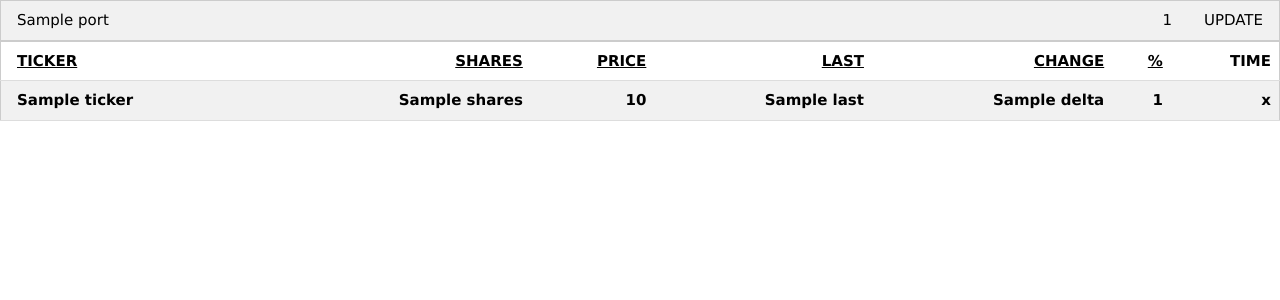
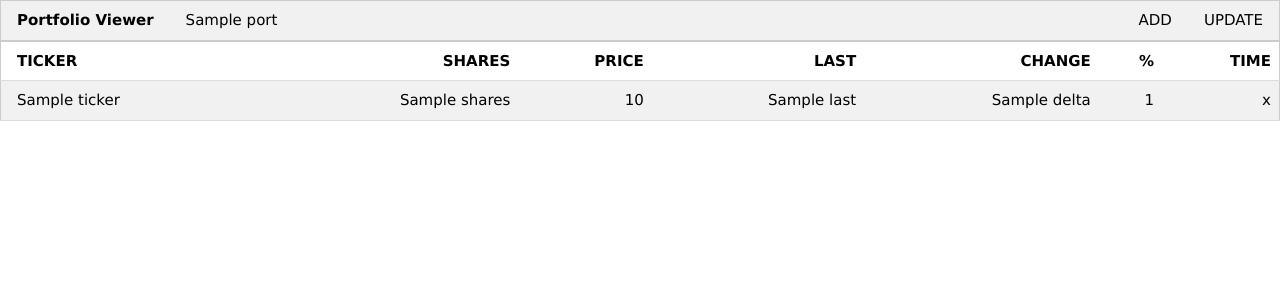
Before and after one commit to berkobob/PortViewer, a Flask app: template src/view/templates/port.html in a window 1280 px wide. Shown: the top 300 px of the page. Run offline with Flask 2, Linux system fonts and the light colour scheme; the template is opened without the code that fills it: most values are stand-ins (such as "Sample title", 1, 10 or a date in 2020); lists and menus that the app fills with data are empty.

Commit message:
Add create portfolio and add ticker

```diff
--- a/src/controller/ticker.py
+++ b/src/controller/ticker.py
@@ -12,6 +12,7 @@ class Ticker(object):
         self.price = float(data[2])
         self.exchange = data[3]
         self.last = 0.0
+
         self.delta = 0.0
         self.percent = 0.0
         self.stamp = "NO DATA"
@@ -48,7 +49,6 @@ class Ticker(object):
             last = price.get_text()
             last = last.replace(',','')
             self.last = float(last)
-            self.last = 0
             if self.exchange == "LSE":
                 self.last = self.last / 100
         except:
@@ -68,7 +68,6 @@ class Ticker(object):
         else:
             self.stamp = "None"
 
-
     def __cleanName(self):
         if self.ticker[-1] != '.':
             if '.' in self.ticker:
--- a/src/view/app.py
+++ b/src/view/app.py
@@ -1,4 +1,4 @@
-from flask import Flask, render_template, request
+from flask import Flask, render_template, request,url_for, redirect
 
 app = Flask(__name__)
 contoller = None
@@ -9,8 +9,10 @@ def startWebView(new_controller):
     controller = new_controller
     app.run('0.0.0.0', port=80, debug=True)
 
-@app.route('/')
+@app.route('/', methods=['GET', 'POST'])
 def home():
+    if request.method == "POST":
+        controller.new_port(request.form['name'])
     return render_template('home.html', ports=controller.port_names())
 
 @app.route('/<port>/')
@@ -23,15 +25,19 @@ def port_view(port):
 @app.route('/<col>/<port>/')
 def sort(col, port):
     global ascending
-    ports = controller.port_names()
     tickers = controller.sort(port, col, ascending)
     ascending = not ascending
-    return render_template('port.html', ports=ports, tickers=tickers, page=port)
+    return redirect('/'+port)
 
 @app.route('/update/<port>/')
 def update(port):
     controller.update(port)
-    return render_template('port.html', ports=controller.port_names(), tickers=controller.get_port(port), page=port)
+    return redirect('/'+port)
+
+@app.route('/add/<port>', methods=['POST'])
+def add_ticker(port):
+    controller.add_ticker(port, list(request.form.values()))
+    return redirect('/'+port)
 
 if __name__ == '__main__':
     import sys
--- a/src/view/static/css/mystyle.css
+++ b/src/view/static/css/mystyle.css
@@ -1,5 +1,12 @@
-.mine p{
-    font-size: 30px;
-    text-align: center;
-    padding: 100px 100px 100px 100px;
+.mine a:link{
+    text-decoration: burlywood;
+    font-size: 20px;
 }
+
+a:link {
+    text-decoration: none;
+}
+
+th {
+    text-decoration: none;
+}
--- /dev/null
+++ b/src/view/templates/base.html
@@ -0,0 +1,44 @@
+<!DOCTYPE html>
+<html lang="en">
+<head>
+    <meta charset="UTF-8">
+    <meta name="viewport" content="width=device-width, initial-scale=1">
+    <link rel="shortcut icon" href="{{ url_for('static', filename='favicon.ico') }}">
+    <link rel="stylesheet" href="https://www.w3schools.com/w3css/4/w3.css">
+    <link rel="stylesheet" href="/static/css/mystyle.css">
+    <title>Portfolio Viewer</title>
+    <div class="w3-bar w3-border w3-light-grey">
+        <div class="w3-left">
+            <a class="w3-bar-item w3-button w3-mobile" href="/"><b>Portfolio Viewer</b></a>
+        </div>
+        {% for port in ports %}
+            <a href="/{{port}}" class="w3-bar-item w3-button w3-mobile w3-hide-small">{{ port }}</a>
+        {% endfor %}
+        {% block head1 %}
+        {% endblock %}
+        <a href="javascript:void(0)" class="w3-bar-item w3-button w3-right w3-hide-large w3-hide-medium" onclick="myFunction()">&#9776;</a>
+    </div>
+    <div id="demo" class="w3-bar-block w3-hide w3-hide-large w3-hide-medium">
+        {% for port in ports %}
+            <a href="/{{port}}" class="w3-bar-item w3-button w3-mobile">{{ port }}</a>
+        {% endfor%}
+        {% block head2 %}
+        {% endblock %}
+    </div>
+</head>
+<body>
+    {% block main %}
+
+    {% endblock %}
+    <script>
+            function myFunction() {
+                var x = document.getElementById("demo");
+                if (x.className.indexOf("w3-show") == -1) {
+                    x.className += " w3-show";
+                } else {
+                    x.className = x.className.replace(" w3-show", "");
+                }
+            }
+        </script>
+</body>
+</html>
--- a/src/view/templates/port.html
+++ b/src/view/templates/port.html
@@ -1,62 +1,62 @@
-<!DOCTYPE html>
-<html lang="en">
-<head>
-    <meta charset="UTF-8">
-    <meta name="viewport" content="width=device-width, initial-scale=1">
-    <link rel="shortcut icon" href="{{ url_for('static', filename='favicon.ico') }}">
-    <link rel="stylesheet" href="https://www.w3schools.com/w3css/4/w3.css">
-    <link rel="stylesheet" href="/static/css/mystyle.css">
-    <title>Portfolio Viewer</title>
-    <div class="w3-bar w3-border w3-light-grey">
-        {% for port in ports %}
-            <a href="/{{port}}" class="w3-bar-item w3-button w3-mobile w3-hide-small">{{ port }}</a>
-        {% endfor%}
-        <a href="/update/{{page}}" class="w3-bar-item w3-button w3-right w3-mobile w3-hide-small" >UPDATE</a>
-        <a href="/{{page}}"        class="w3-bar-item w3-button w3-right w3-mobile w3-hide-small">{{ page }}</a>
-        <a href="javascript:void(0)" class="w3-bar-item w3-button w3-right w3-hide-large w3-hide-medium" onclick="myFunction()">&#9776;</a>
-    </div>
-    <div id="demo" class="w3-bar-block w3-hide w3-hide-large w3-hide-medium">
-        {% for port in ports %}
-            <a href="/{{port}}" class="w3-bar-item w3-button w3-mobile">{{ port }}</a>
-        {% endfor%}
-        <a href="/update/{{page}}" class="w3-bar-item w3-button w3-right w3-mobile w3-hide-small" >UPDATE</a>
-        <a href="/{{page}}"        class="w3-bar-item w3-button w3-right w3-mobile w3-hide-small">{{ page }}</a>
-    </div>
-</head>
-<body>
+{% extends "base.html" %}
+{% block head1 %}
+<div class="w3-right">
+    <button onclick="document.getElementById('id01').style.display='block'" class="w3-bar-item w3-button w3-mobile w3-hide-small">ADD</button>
+    <a class="w3-bar-item w3-button w3-mobile w3-hide-small" href="/update/{{page}}">UPDATE</a>
+</div>
+{% endblock %}
+{% block head2 %}
+    <button onclick="document.getElementById('id01').style.display='block'" class="w3-bar-item w3-button w3-mobile">ADD</button>
+    <a class="w3-bar-item w3-button w3-mobile" href="/update/{{page}}">UPDATE</a>
+{% endblock %}
+{% block main %}
     <table class="w3-table-all">
         <tr>
-            <th><a href="/name/{{page}}">TICKER</a></th>
-            <th class="w3-right-align"><a href="/shares/{{page}}">SHARES</a></th>
-            <th class="w3-right-align"><a href="/price/{{page}}">PRICE</a></th>
-            <th class="w3-right-align"><a href="/last/{{page}}">LAST</a></th>
-            <th class="w3-right-align"><a href="/delta/{{page}}">CHANGE</a></th>
-            <th class="w3-right-align"><a href="/percent/{{page}}">%</a></th>
+            <th><a style="text-decoration: none;" class="mine" href="/name/{{page}}">TICKER</a></th>
+            <th class="w3-right-align"><a style="text-decoration: none;" href="/shares/{{page}}">SHARES</a></th>
+            <th class="w3-right-align"><a style="text-decoration: none;" href="/price/{{page}}">PRICE</a></th>
+            <th class="w3-right-align"><a style="text-decoration: none;" href="/last/{{page}}">LAST</a></th>
+            <th class="w3-right-align"><a style="text-decoration: none;" href="/delta/{{page}}">CHANGE</a></th>
+            <th class="w3-right-align"><a style="text-decoration: none;" href="/percent/{{page}}">%</a></th>
             <th class="w3-right-align">TIME</th>
         </tr>
         {% for ticker in tickers %}
             <tr>
-                <th>{{ ticker.to_dict()['ticker'] }}</th>
-                <th class="w3-right-align">{{ ticker.to_dict()['shares'] }}</th>
-                <th class="w3-right-align">{{ ticker.to_dict()['price'] }}</th>
-                <th class="w3-right-align">{{ ticker.to_dict()['last'] }}</th>
-                <th class="w3-right-align">{{ ticker.to_dict()['delta'] }}</th>
-                <th class="w3-right-align">{{ ticker.to_dict()['percent'] }}</th>
-                <th class="w3-right-align">{{ ticker.to_dict()['stamp'] }}</th>
+                <td>{{ ticker.to_dict()['ticker'] }}</th>
+                <td class="w3-right-align">{{ ticker.to_dict()['shares'] }}</td>
+                <td class="w3-right-align">{{ ticker.to_dict()['price'] }}</td>
+                <td class="w3-right-align">{{ ticker.to_dict()['last'] }}</td>
+                <td class="w3-right-align">{{ ticker.to_dict()['delta'] }}</td>
+                <td class="w3-right-align">{{ ticker.to_dict()['percent'] }}</td>
+                <td class="w3-right-align">{{ ticker.to_dict()['stamp'] }}</td>
             </tr>
         {% endfor%}
     </table>
 
-<script>
-    function myFunction() {
-        var x = document.getElementById("demo");
-        if (x.className.indexOf("w3-show") == -1) {
-            x.className += " w3-show";
-        } else {
-            x.className = x.className.replace(" w3-show", "");
-        }
-    }
-</script>
-
-</body>
-</html>
+    <div id="id01" class="w3-modal">
+            <div class="w3-modal-content w3-card-4">
+                <header class="w3-container">
+                    <h2>Add ticker to {{page}}</h2>
+                </header>
+                <form action="/add/{{page}}" method="post" class="w3-container">
+                    <label>Ticker</label>
+                    <input class="w3-input w3-border" type="text" name="ticker">
+                    <label>Shares</label>
+                    <input class="w3-input w3-border" type="number" name="shares">
+                    <label>Price</label>
+                    <input class="w3-input w3-border" type="number" name="price">
+                    <label>Exchange</label>
+                    <select class="w3-select" name="exchange">
+                        <option value="NASDAQ">NASDAQ</option>
+                        <option value="NYSE">NYSE</option>
+                        <option value="LSE">LSE</option>
+                    </select>
+                    <br><br>
+                    <div class="w3-container">
+                        <button class="w3-button w3-hover-green w3-round-large" type="submit" onclick="document.getElementById('id01').style.display='none'">Submit</button>
+                        <button class="w3-button w3-hover-red w3-round-large" type="button" onclick="document.getElementById('id01').style.display='none'">Cancel</button>
+                    </div>
+                </form>
+            </div>
+        </div>
+{% endblock %}
```
Also changed, not shown: src/controller/portfolios.py (+8 -0 lines), src/view/templates/home.html (+32 -20 lines), 1 other file.
